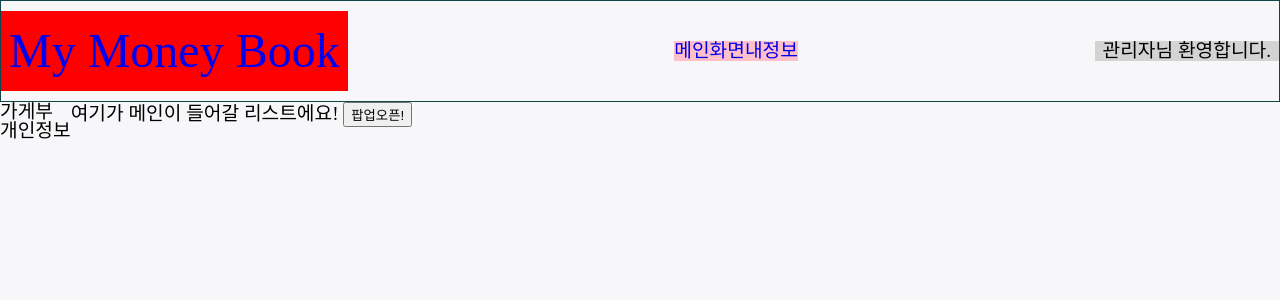
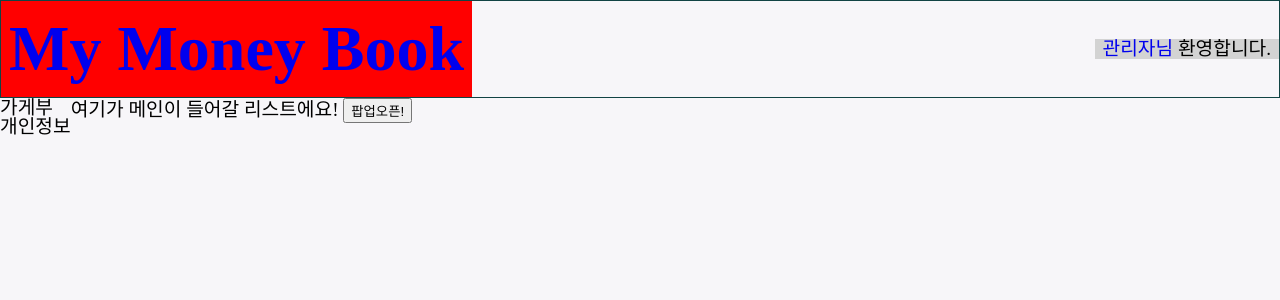
Before and after one commit to awdsza/my-moneybook, a Vue app: page /main/list in a window 1280 px wide. Shown: the top 300 px of the page. Built offline with nearby package versions, Linux system fonts and the light colour scheme.

Commit message:
feat:Header 메뉴 변경 작업

```diff
--- a/src/components/common/AppHeader.vue
+++ b/src/components/common/AppHeader.vue
@@ -1,18 +1,12 @@
 <template>
   <header class="header__section">
     <div class="title__section">
-      <h2><router-link to="/main/list">My Money Book</router-link></h2>
+      <h1><router-link to="/main/list">My Money Book</router-link></h1>
     </div>
-    <nav class="menu__navi__section">
-      <ul class="menu__navi__wrapper">
-        <li class="navi">
-          <router-link to="/main/list">메인화면</router-link>
-        </li>
-        <li class="navi"><router-link to="/main/info">내정보</router-link></li>
-      </ul>
-    </nav>
     <section class="myinfo__section">
-      <div claas="myinfo__wrapper"><h3>관리자님 환영합니다.</h3></div>
+      <div claas="myinfo__wrapper">
+        <h3><router-link to="/main/info">관리자님</router-link> 환영합니다.</h3>
+      </div>
     </section>
   </header>
 </template>
@@ -27,24 +21,19 @@ export default {};
   justify-content: space-between;
   align-items: center;
   border: 1.5px solid #144;
-  flex-shrink: 1;
-  min-height: 100px;
+  min-height: 50px;
 }
 .title__section {
   background: red;
-  margin-right: 30px;
 }
 ul {
   display: flex;
 }
-.title__section h2 {
-  font-size: 3rem;
+.title__section h1 {
+  font-size: 4rem;
   padding: 1rem 0.5rem;
   box-sizing: border-box;
-}
-.menu__navi__section {
-  background: pink;
-  flex-shrink: 2;
+  font-weight: 600;
 }
 .myinfo__section {
   background: lightgrey;
--- a/src/components/moneybook/MoneyBookMain.vue
+++ b/src/components/moneybook/MoneyBookMain.vue
@@ -1,5 +1,5 @@
 <template>
-  <section>
+  <section class="content__section">
     <section>
       여기가 메인이 들어갈 리스트에요!
 
@@ -72,6 +72,9 @@ export default {
 </script>
 
 <style scoped>
+.content__section {
+  flex-shrink: 2;
+}
 textarea {
   resize: none;
 }
--- a/src/views/moneybook/MoneyBookMainView.vue
+++ b/src/views/moneybook/MoneyBookMainView.vue
@@ -3,7 +3,6 @@
     <AppHeader />
     <main>
       <Navigation />
-
       <MoneyBookMain />
     </main>
   </section>
```
